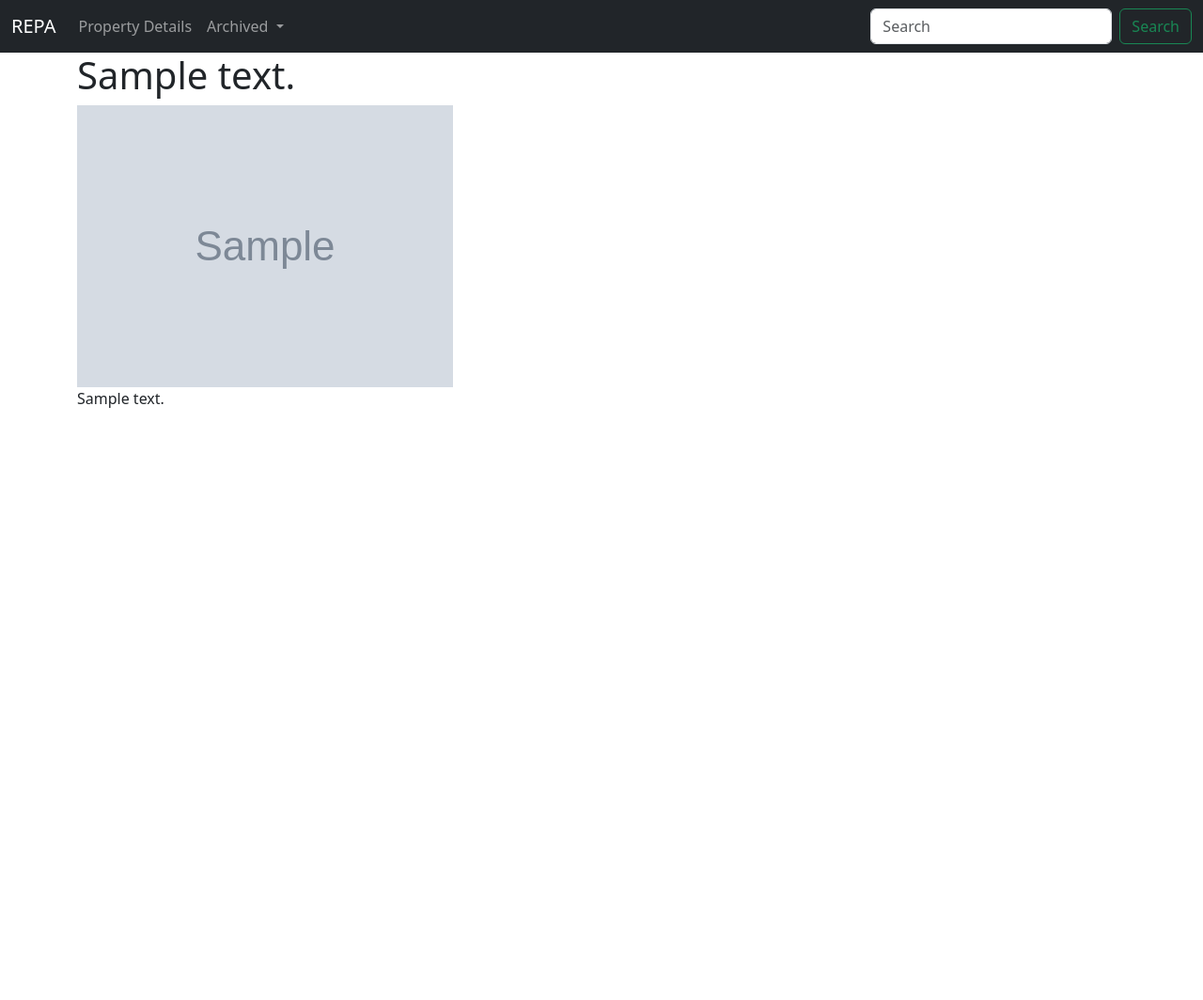
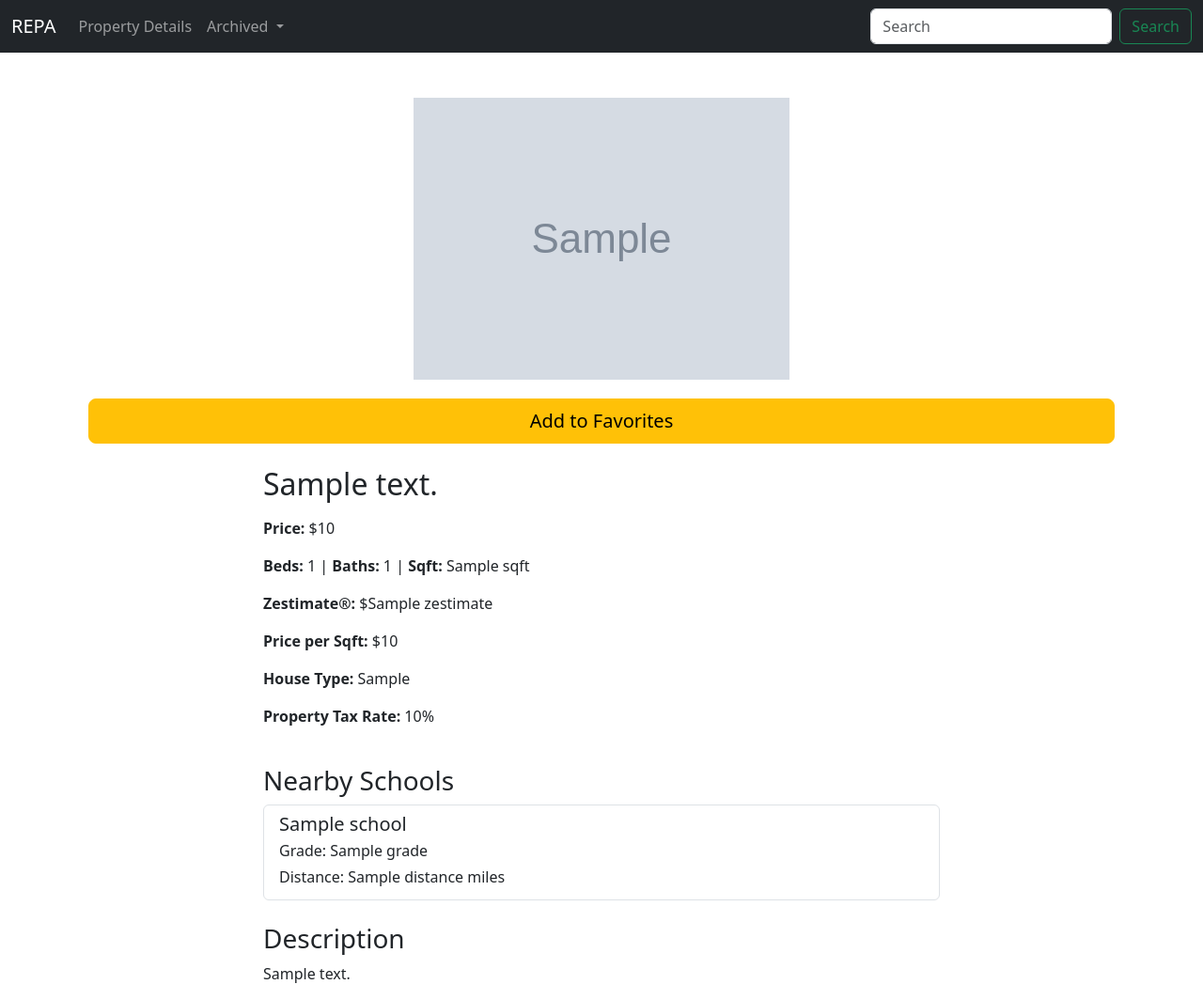
Before and after one commit to adensattler/REPA, a Flask app: template Main/templates/property.html in a window 1280 px wide. Shown: the whole page at 94% size. Before the commit the page ends 434 px from the top, so only its background shows below. Run offline with Flask 3, Linux system fonts and the light colour scheme; the template is opened without the code that fills it: most values are stand-ins (such as "Sample title", 1, 10 or a date in 2020); grey boxes marked "Sample" are stand-in pictures.

Commit message:
First design version of property.html page

```diff
--- a/Main/main.py
+++ b/Main/main.py
@@ -6,6 +6,7 @@ from data_acquisition import organize_property_details
 from database import DatabaseManager
 from analysis import perform_analysis
 from prediction import predict
+from config import API_KEY
 
 def main():
     database = DatabaseManager('zillow_listings.db')
@@ -27,7 +28,7 @@ def main():
 
     if args.url:
         try:
-            api_key = "33244655-efca-44b7-ada4-b8b5dd9b0e37"
+            api_key = API_KEY
             listing_url = args.url
 
             listing_response = get_listings(api_key, listing_url)
--- a/Main/static/css/styles.css
+++ b/Main/static/css/styles.css
@@ -107,3 +107,20 @@ footer {
     bottom: 0;
     width: 100%;
 }
+
+.property-image-container {
+    height: 300px; /* Fixed height */
+    overflow: hidden;
+    display: flex;
+    justify-content: center;
+    align-items: center;
+    margin-bottom: 20px; /* Space between image and button */
+}
+.property-image-container img {
+    width: auto;
+    max-height: 100%;
+}
+.add-favorite-btn {
+    display: block;
+    width: 100%;
+}
--- a/Main/templates/property.html
+++ b/Main/templates/property.html
@@ -1,10 +1,57 @@
 {% extends 'base.html' %}
 
 {% block content %}
-<!-- property.html will be passes a variable called 'property' which holds all the data for a property-->
-<h1>{% block title %} {{ property['streetAddress'] }} {% endblock %}</h1>
-<img src={{ property['images'] }}>
-<p>{{ property['description'] }}</p>
+<div class="container mt-5">
+    <!-- Property Picture -->
+    <div class="row mb-4">
+        <div class="col-md-12 property-image-container">
+            <img src="{{ property['images'] }}" class="img-fluid" alt="Property Image">
+        </div>
+        <div class="col-md-12 text-center">
+            <button class="btn btn-warning btn-lg add-favorite-btn" onclick>Add to Favorites</button>
+        </div>
+    </div>
 
+    <!-- Property Details -->
+    <div class="row justify-content-center mb-4">
+        <div class="col-md-8">
+            <h2 class="mb-3">{{ property['streetAddress'] }}</h2>
+            <p><strong>Price:</strong> ${{ property['price'] }}</p>
+            <p><strong>Beds:</strong> {{ property['num_beds'] }} | <strong>Baths:</strong> {{ property['num_baths'] }} | <strong>Sqft:</strong> {{ property['sqft'] }}</p>
+            <p><strong>Zestimate®:</strong> ${{ property['zestimate'] }}</p>
+            <p><strong>Price per Sqft:</strong> ${{ property['price_per_sqft'] }}</p>
+            <p><strong>House Type:</strong> {{ property['house_type'] }}</p>
+            <p><strong>Property Tax Rate:</strong> {{ property['property_tax'] }}%</p>
+        </div>
+    </div>
+
+    <!-- Nearby Schools -->
+    <div class="row justify-content-center mb-4">
+        <div class="col-md-8">
+            <h3>Nearby Schools</h3>
+            {% if property['nearby_schools'] %}
+            <ul class="list-group">
+                {% for school in property['nearby_schools'] %}
+                <li class="list-group-item">
+                    <h5 class="mb-1">{{ school['name'] }}</h5>
+                    <p class="mb-1">Grade: {{ school['grade'] }}</p>
+                    <p class="mb-1">Distance: {{ school['distance'] }} miles</p>
+                </li>
+                {% endfor %}
+            </ul>
+            {% else %}
+            <p>No nearby school information available.</p>
+            {% endif %}
+        </div>
+    </div>
+
+    <!-- Description -->
+    <div class="row justify-content-center">
+        <div class="col-md-8">
+            <h3>Description</h3>
+            <p>{{ property['description'] }}</p>
+        </div>
+    </div>
+</div>
 
 {% endblock %}
```
Also changed, not shown: Main/templates/favorite.html (added, +17 -0 lines), Main/templates/smallPropertyCards.html (added, +19 -0 lines).
